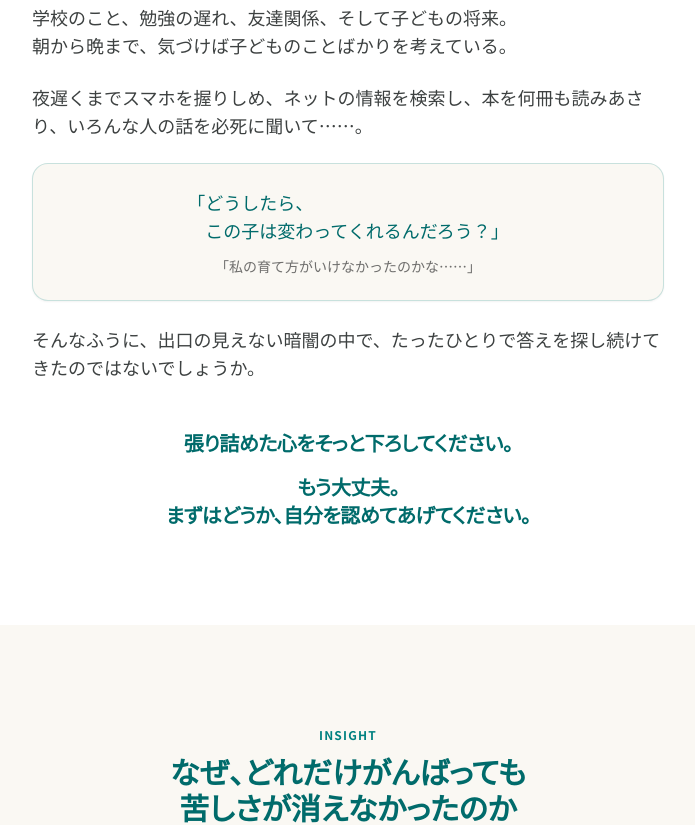
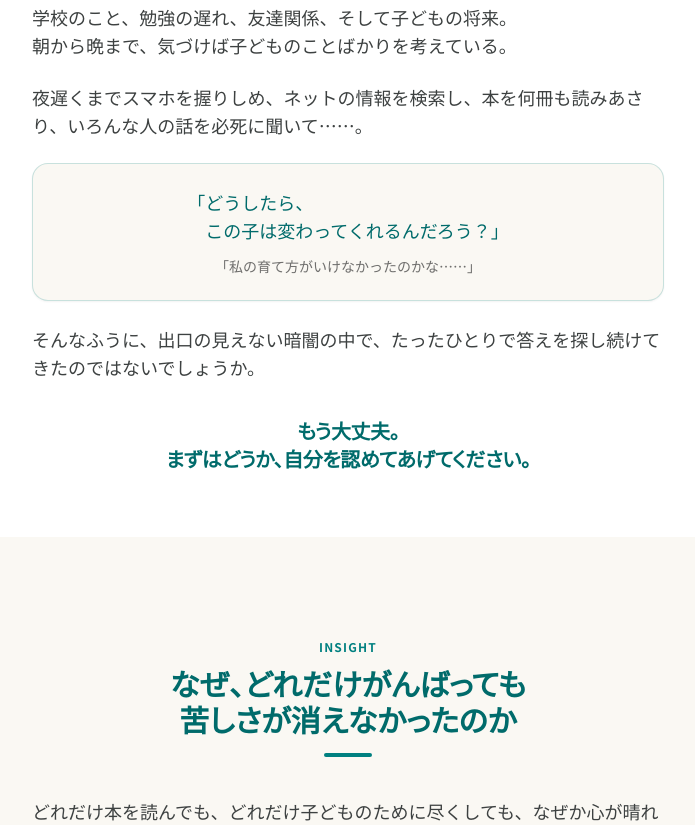
Before and after one commit to ladybirdm1206-spec/mother1th, a plain HTML site: page index.html in a window 1280 px wide. Shown: the part 1330-2155 px from the top of the page, without its empty margins (292-987 px from the left). Drawn offline with nearby package versions, Linux system fonts and the light colour scheme.

Commit message:
Add files via upload

```diff
--- a/index.html
+++ b/index.html
@@ -196,7 +196,7 @@
   </header>
 
   <!-- 悩みと共感セクション -->
-  <section class="py-16 sm:py-24 bg-white">
+  <section class="pt-16 pb-10 sm:pt-24 sm:pb-16 bg-white">
     <div class="max-w-2xl mx-auto px-5">
       <div class="text-center mb-10">
         <span class="text-[#008080] text-xs tracking-widest uppercase font-semibold">Sympathy</span>
@@ -252,10 +252,7 @@
           そんなふうに、出口の見えない暗闇の中で、たったひとりで答えを探し続けてきたのではないでしょうか。
         </p>
 
-        <div class="pt-6 text-center font-mincho text-[14px] min-[360px]:text-[15px] min-[390px]:text-[16.5px] sm:text-lg md:text-xl text-[#006B6B] font-bold leading-relaxed space-y-3 sm:space-y-4 tracking-tight">
-          <p>
-            <span class="inline-block whitespace-nowrap">張り詰めた心をそっと下ろしてください。</span>
-          </p>
+        <div class="pt-2 sm:pt-3 text-center font-mincho text-[14.5px] min-[360px]:text-[15.5px] min-[390px]:text-[17px] sm:text-lg md:text-xl text-[#006B6B] font-bold leading-relaxed tracking-tight">
           <p>
             <span class="inline-block whitespace-nowrap">もう大丈夫。</span><br />
             <span class="inline-block whitespace-nowrap">まずはどうか、自分を認めてあげてください。</span>
```
